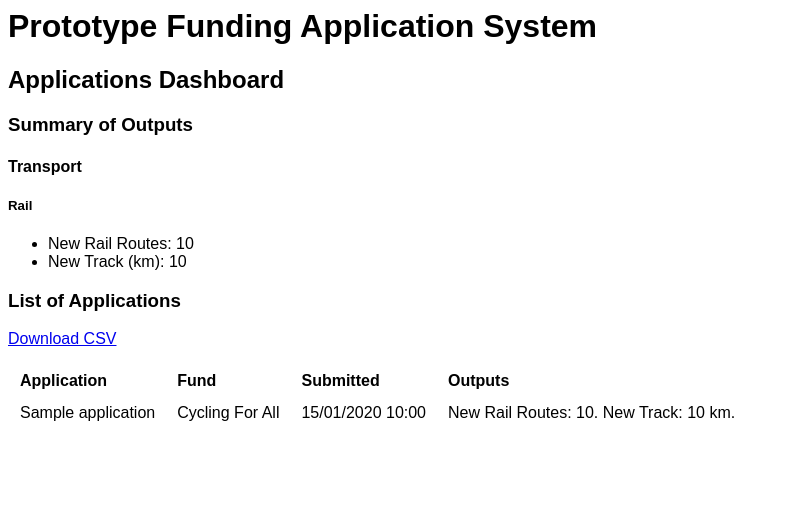
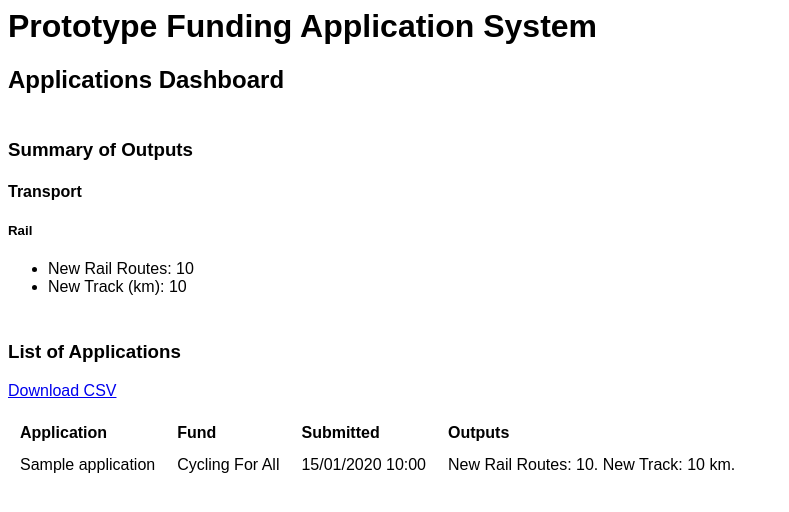
Before and after one commit to communitiesuk/prototype-funding-application-system, a Django app: page /applications_service/dashboards/applications/ in a window 1280 px wide. Shown: the top 512 px of the page, without its empty margins (0-789 px from the left). Run offline with Django 3.2, Linux system fonts and the light colour scheme; data comes from the database, SQL or seed files in the repository; tables that the repository leaves empty hold one stand-in row (values such as "Sample post").

Commit message:
Add spacing to dashboard layout

```diff
--- a/web-services/applications_service/templates/applications_service/applications_dashboard.html
+++ b/web-services/applications_service/templates/applications_service/applications_dashboard.html
@@ -4,6 +4,10 @@
   <style>
     body {
       font-family: sans-serif;
+    }
+
+    h3 {
+      margin-top:45px;
     }
 
     th, td {
```
